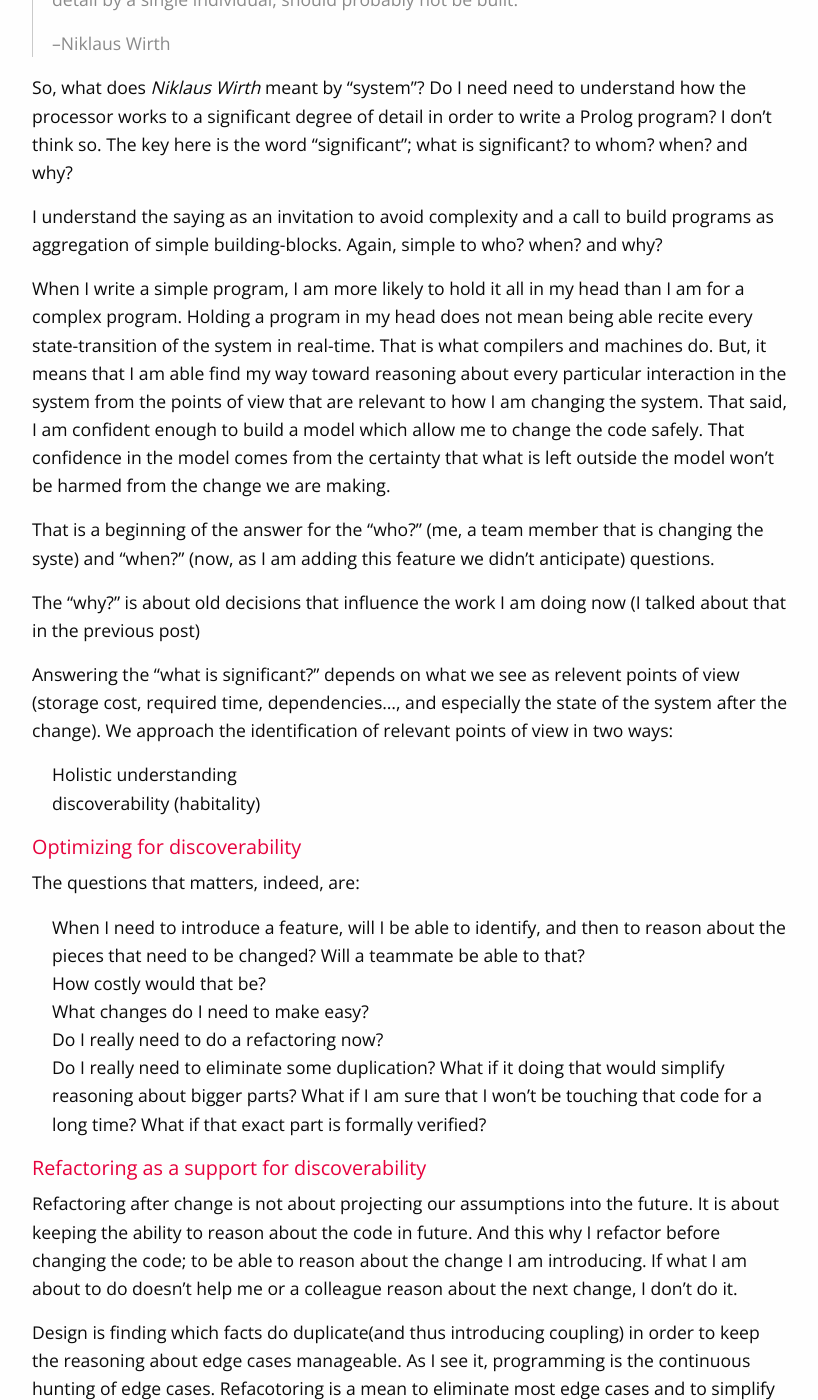
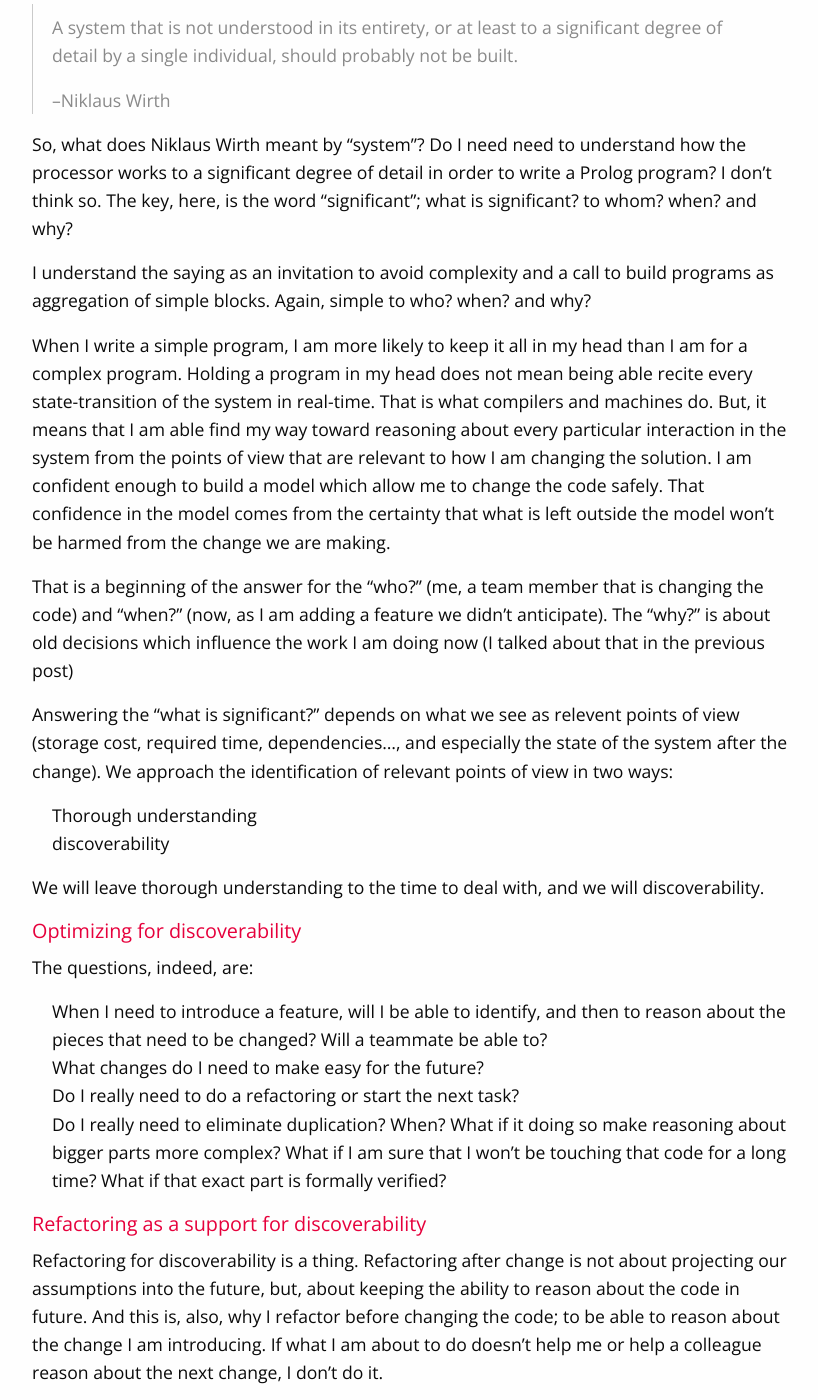
Before and after one commit to haresfaiez/haresfaiez.github.io, a Jekyll site: the page built from _posts/2018-06-10-making-decisions-that-fit-discoverability.md, in a window 1280 px wide and 1400 px high, scrolled down 337 px. Shown: the whole window, without its empty margins (103-921 px from the left). Built offline with Jekyll 4.4.1, drawn with Linux system fonts in a browser that asks for light colours; comment, search, counter and statistics services are not loaded; some of the changed text lies outside the part shown.

Commit message:
Improve the last post

```diff
--- a/_posts/2018-06-10-making-decisions-that-fit-discoverability.md
+++ b/_posts/2018-06-10-making-decisions-that-fit-discoverability.md
@@ -6,8 +6,11 @@ date:   2018-06-10 16:33:00 +0100
 tags: featured
 ---
 
-I wrote in the previous post about decision-making in a team.
+I wrote about collective decision-making in the previous post.
 Along the same journey, here, I am giving the subject a closer look.
+I am focusing on the activities that precedes deciding how to change the code.
+In this step, the goal is to build a model of the existing solution that enable
+us to introduce the change safely and with strong guarentee.
 
 ## Holistic understanding vs. discoverability
 
@@ -16,27 +19,27 @@ Along the same journey, here, I am giving the subject a closer look.
 >
 > --Niklaus Wirth
 
-So, what does *Niklaus Wirth* meant by "system"? Do I need need to understand
+So, what does **Niklaus Wirth** meant by "system"? Do I need need to understand
 how the processor works to a significant degree of detail in order to write a Prolog program?
-I don't think so. The key here is the word "significant"; what is significant? to whom? when? and why?
+I don't think so.
+The key, here, is the word "significant"; what is significant? to whom? when? and why?
 
 I understand the saying as an invitation to avoid complexity and a call to build programs
-as aggregation of simple building-blocks. Again, simple to who? when? and why?
+as aggregation of simple blocks. Again, simple to who? when? and why?
 
-When I write a simple program, I am more likely to hold it all in my head than I am for
+When I write a simple program, I am more likely to keep it all in my head than I am for
 a complex program.
 Holding a program in my head does not mean being able recite every state-transition
 of the system in real-time. That is what compilers and machines do.
 But, it means that I am able find my way toward reasoning about every particular interaction in the
-system from the points of view that are relevant to how I am changing the system.
-That said, I am confident enough to build a model which allow me to change the code safely.
+system from the points of view that are relevant to how I am changing the solution.
+I am confident enough to build a model which allow me to change the code safely.
 That confidence in the model comes from the certainty that what is left outside the model won't
 be harmed from the change we are making.
 
-That is a beginning of the answer for the "who?" (me, a team member that is changing the syste)
-and "when?" (now, as I am adding this feature we didn't anticipate) questions.
-
-The "why?" is about old decisions that influence the work I am doing now (I talked about that
+That is a beginning of the answer for the "who?" (me, a team member that is changing the code)
+and "when?" (now, as I am adding a feature we didn't anticipate).
+The "why?" is about old decisions which influence the work I am doing now (I talked about that
 in the previous post)
 
 Answering the "what is significant?" depends on what we see as relevent points of view
@@ -44,45 +47,48 @@ Answering the "what is significant?" depends on what we see as relevent points o
 the change).
 We approach the identification of relevant points of view in two ways:
 
- * Holistic understanding
- * discoverability (habitality)
+ * Thorough understanding
+ * discoverability
+
+We will leave thorough understanding to the time to deal with, and we will discoverability.
 
 ## Optimizing for discoverability
-The questions that matters, indeed, are:
+The questions, indeed, are:
 
   - When I need to introduce a feature, will I be able to
      identify, and then to reason about the pieces that need to be changed?
-     Will a teammate be able to that?
-  - How costly would that be?
-  - What changes do I need to make easy?
-  - Do I really need to do a refactoring now?
-  - Do I really need to eliminate some duplication? What if it doing that would
-    simplify reasoning about bigger parts? What if I am sure that I won't be
+     Will a teammate be able to?
+  - What changes do I need to make easy for the future?
+  - Do I really need to do a refactoring or start the next task?
+  - Do I really need to eliminate duplication? When? What if it doing so
+    make reasoning about bigger parts more complex? What if I am sure that I won't be
     touching that code for a long time? What if that exact part is formally verified?
 
 ## Refactoring as a support for discoverability
-Refactoring after change is not about projecting our assumptions into the future.
-It is about keeping the ability to reason about the code in future.
-And this why I refactor before changing the code; to be able to reason about the change
-I am introducing.
-If what I am about to do doesn't help me or a colleague reason about the next change,
+Refactoring for discoverability is a thing.
+Refactoring after change is not about projecting our assumptions into the future,
+but, about keeping the ability to reason about the code in future.
+And this is, also, why I refactor before changing the code;
+to be able to reason about the change I am introducing.
+If what I am about to do doesn't help me or help a colleague reason about the next change,
 I don't do it.
 
-Design is finding which facts do duplicate(and thus introducing coupling) in order
-to keep the reasoning about edge cases manageable.
-As I see it, programming is the continuous hunting of edge cases.
-Refacotoring is a mean to eliminate most edge cases and to simplify reasoning about
-the others.
+A significant part of design is finding which facts ho duplicate
+(and thus introducing coupling) in order to keep reasoning about edge cases manageable.
+As I see it, programming is a continuous search for edge cases.
+Refactoring is a mean to eliminate most edge cases and to simplify reasoning about
+others.
 
 ## Abstraction as a support for discoverability
 There is no abstraction in vaccum.
-We cannot talk about "abstraction" or *an* abstraction, only a level of abstraction.
-I cannot come and point to a microservice
-and shout out "This is a very good abstraction?"
-You cannot hide a bunch of details down there and call that abstraction.
-One of the most important of using mathematical abstraction is that
-you get more premises about the code for free, which simplify discoverability.
-They, also, give you tools to make reasoning easier.
+We cannot talk about "abstraction" or "an" abstraction, only a level of abstraction.
+I cannot come in and point to a microservice and shout out "This is a very good abstraction?"
+One cannot just hide a bunch of details down there and call it abstraction.
+
+An important benefit from using mathematical abstractions is that
+you get more premises, and thus levels, about the code for free, which simplify discoverability.
+Not only they simplify reasoning, they give you tools and type systes to help you reason
+about the code.
 
 ## Compression as a support for discoverability
 Least amount of code. Refactor to compressed code. More knowledge in less code
```
